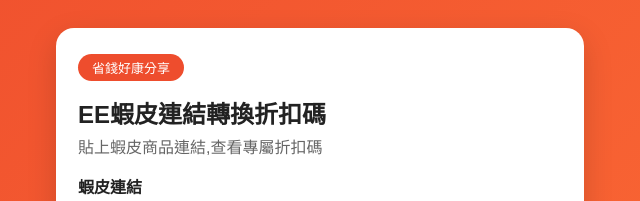
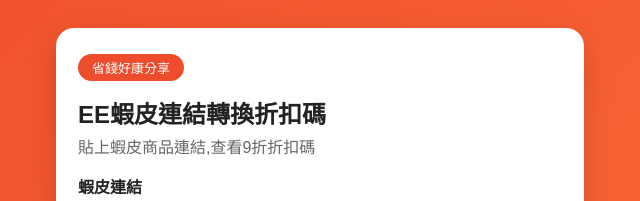
Before and after one commit to eeshoptw/converter, a plain HTML site: page index.html in a window 1280 px wide. Shown: the top 201 px of the page, 320-960 px from the left. Drawn offline with Linux system fonts and the light colour scheme.

Commit message:
更新 index.html

```diff
--- a/index.html
+++ b/index.html
@@ -2,7 +2,7 @@
 <html lang="zh-Hant"><head><meta charset="UTF-8"><meta name="viewport" content="width=device-width, initial-scale=1.0">
 <title>EE蝦皮連結轉換折扣碼</title><link rel="stylesheet" href="style.css"></head>
 <body><main class="container"><section class="card">
-<div class="badge">省錢好康分享</div><h1>EE蝦皮連結轉換折扣碼</h1><p class="subtitle">貼上蝦皮商品連結,查看專屬折扣碼</p>
+<div class="badge">省錢好康分享</div><h1>EE蝦皮連結轉換折扣碼</h1><p class="subtitle">貼上蝦皮商品連結,查看9折折扣碼</p>
 <label for="urlInput">蝦皮連結</label>
 <textarea id="urlInput" placeholder="一次最多貼上 5 個蝦皮連結，每行一個"></textarea>
 <div class="buttons"><button id="convertBtn">產生推廣連結</button><button id="clearBtn" class="secondary">清除</button></div>
```
